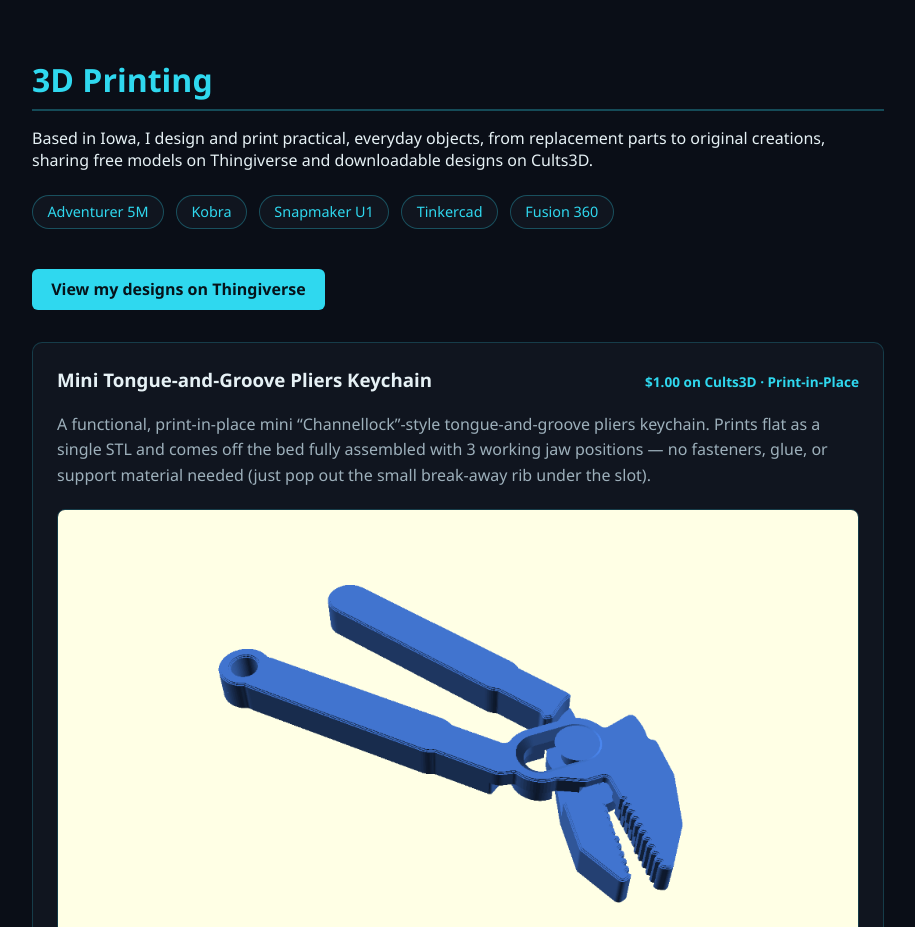
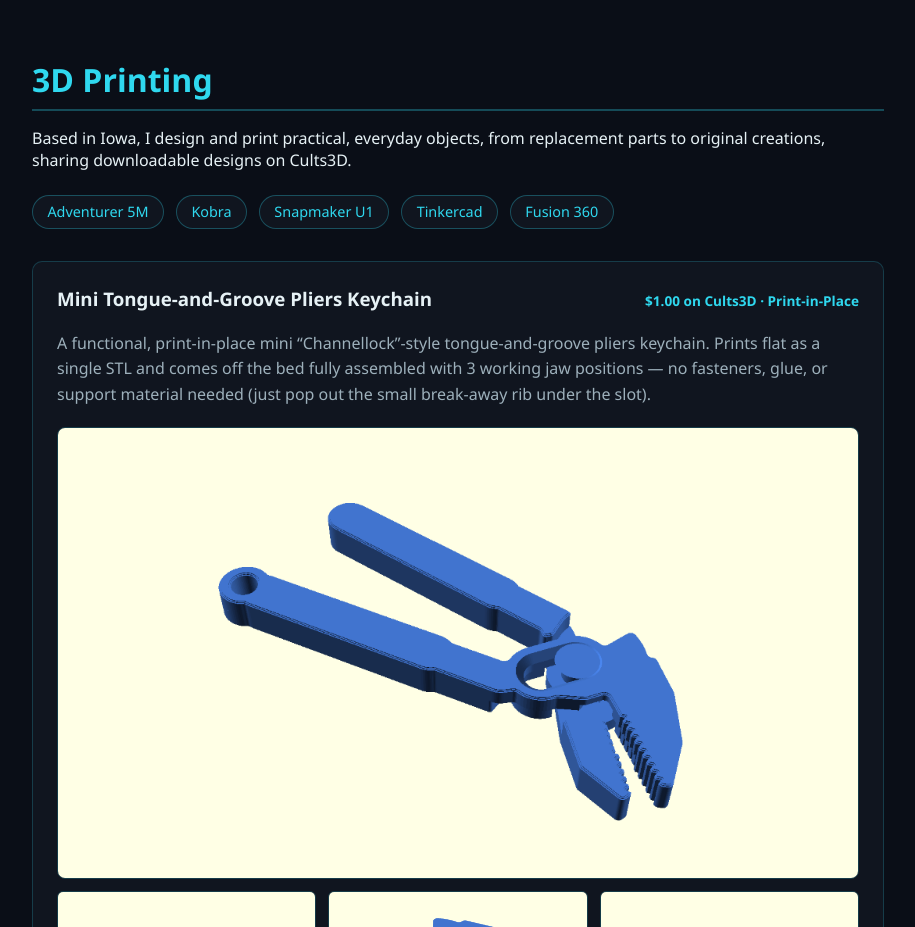
Before and after one commit to JRAltd/JRAltd-Inc-Site, a plain HTML site: page index.html in a window 1280 px wide. Shown: the part 4900-5827 px from the top of the page, without its empty margins (182-1097 px from the left). Drawn offline with Linux system fonts and the light colour scheme.

Commit message:
Remove Thingiverse references from 3D Printing section

```diff
--- a/index.html
+++ b/index.html
@@ -350,7 +350,7 @@
 
   <section id="printing">
     <h2>3D Printing</h2>
-    <p>Based in Iowa, I design and print practical, everyday objects, from replacement parts to original creations, sharing free models on Thingiverse and downloadable designs on Cults3D.</p>
+    <p>Based in Iowa, I design and print practical, everyday objects, from replacement parts to original creations, sharing downloadable designs on Cults3D.</p>
     <ul class="tools-list">
       <li>Adventurer 5M</li>
       <li>Kobra</li>
@@ -358,9 +358,6 @@
       <li>Tinkercad</li>
       <li>Fusion 360</li>
     </ul>
-    <p style="margin-top:1.5rem;">
-      <a class="btn" href="https://www.thingiverse.com/JRAltdinc/designs" target="_blank" rel="noopener">View my designs on Thingiverse</a>
-    </p>
 
     <div class="cards">
       <div class="card">
```
Also changed, not shown: 1 other file.
